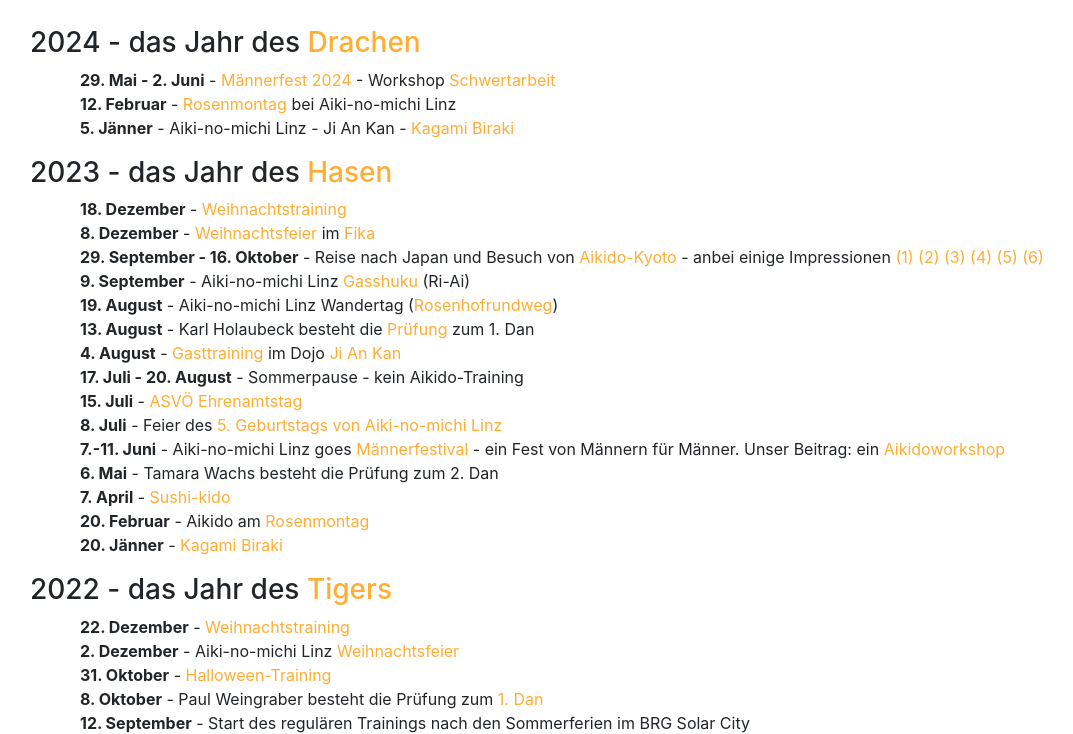
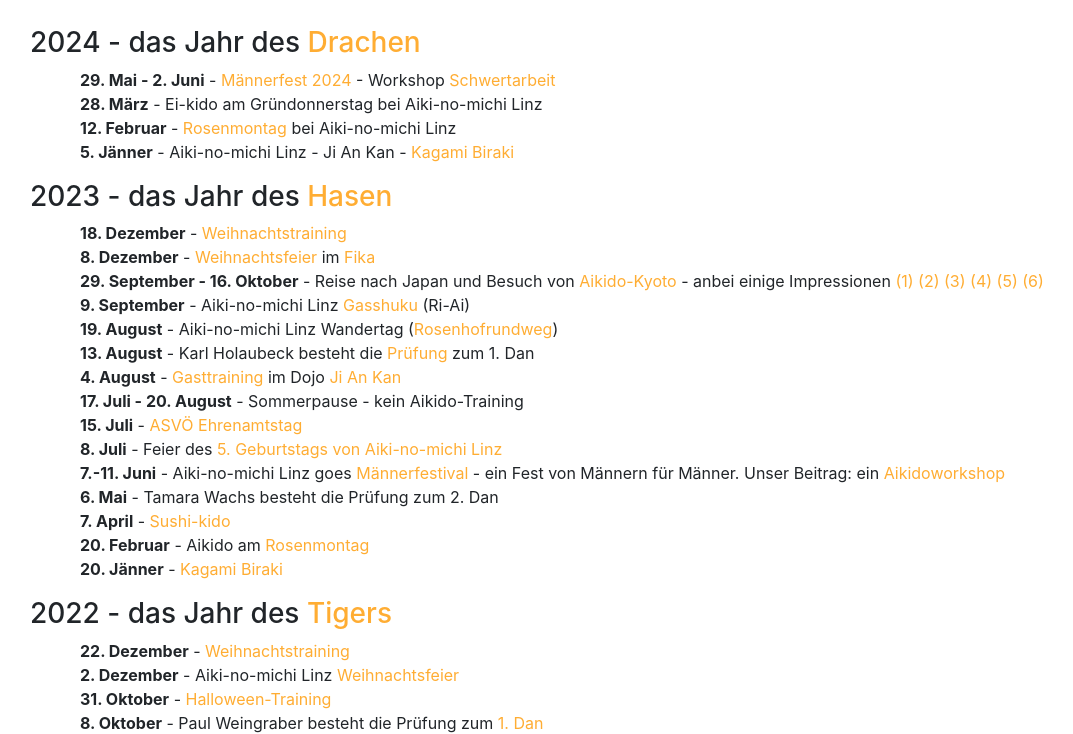
Before and after one commit to TWachs/aikinomichi-linz, a Jekyll site: the page built from aktuelles.md, in a window 1280 px wide and 900 px high, scrolled down 419 px, cut to the strip 166-900 px from the top of the window. Shown: the whole strip, without its empty margins (55-1128 px from the left). Built offline with Jekyll 4.4.1, drawn with Linux system fonts in a browser that asks for light colours; nearby versions of some CDN libraries.

Commit message:
Update aktuelles.md

```diff
--- a/aktuelles.md
+++ b/aktuelles.md
@@ -11,6 +11,7 @@
 ### 2024 - das Jahr des [Drachen](https://www.facebook.com/photo/?fbid=858191322982747&set=a.441578571310693&notif_id=1704027669781123&notif_t=feedback_reaction_generic&ref=notif){:target="_blank"}
 
 * **29. Mai - 2. Juni** - [Männerfest 2024](https://www.maennerfestival.at/festival.html){:target="_blank"} - Workshop [Schwertarbeit](https://www.maennerfestival.at/japanische-schwertarbeit-2.html){:target="_blank"}
+* **28. März** - Ei-kido am Gründonnerstag bei Aiki-no-michi Linz
 * **12. Februar** - [Rosenmontag](https://www.facebook.com/photo/?fbid=894601306008415&set=pcb.894601976008348){:target="_blank"} bei Aiki-no-michi Linz
 * **5. Jänner** - Aiki-no-michi Linz - Ji An Kan - [Kagami Biraki](https://www.facebook.com/photo/?fbid=917215139835302&set=a.173888970834593){:target="_blank"}
 
```
